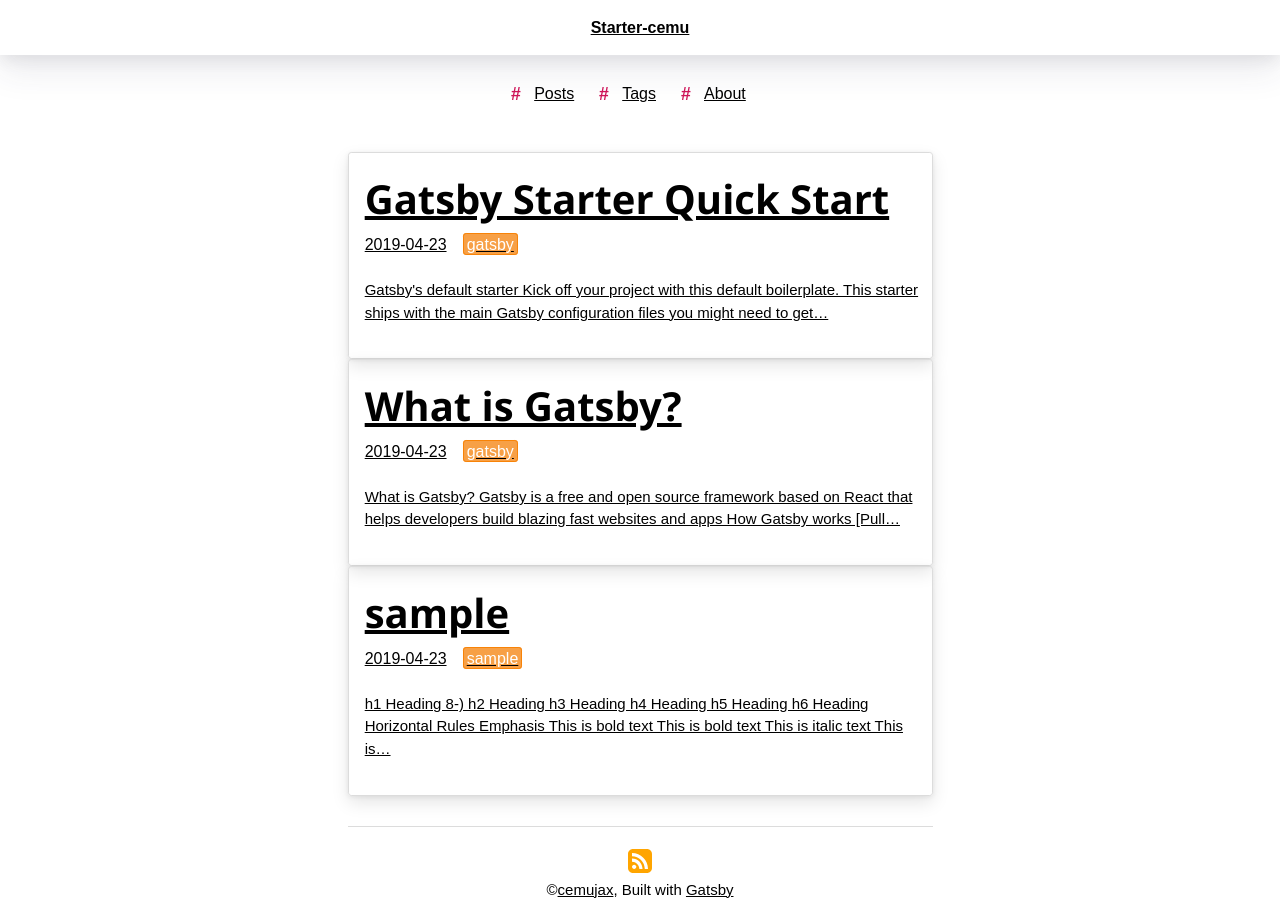
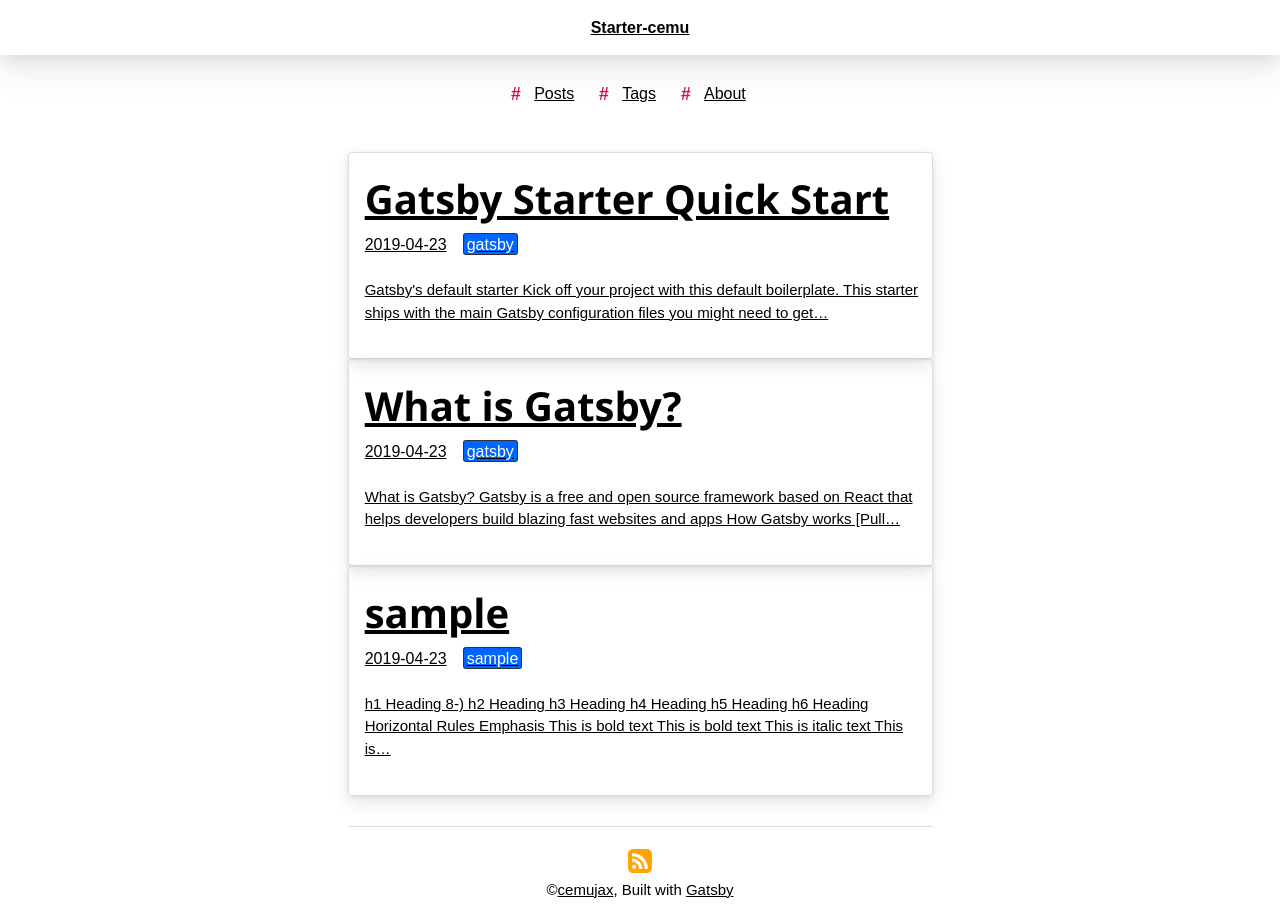
Before and after one commit to cemujax/gatsby-starter-cemu, a Gatsby site: page / in a window 1280 px wide. Built offline with nearby package versions, Linux system fonts and the light colour scheme; Gatsby itself is replaced by a stand-in of ours; some packages are replaced by stand-ins of ours; what typography-theme-judah would draw is missing.

Commit message:
ENH: improved accessibility - sufficent contrast between category background and foreground colors

```diff
--- a/src/components/post/PostHeader/PostHeader.scss
+++ b/src/components/post/PostHeader/PostHeader.scss
@@ -23,8 +23,8 @@
       margin-left: 1rem;
       color: $color-white;
       @include border-radius(0.2rem);
-      border: 1px solid #f88307;
-      background: $color-orange;
+      border: 1px solid $color-dark-gray;
+      background: $color-blue;
       padding: 0.1rem 0.2rem;
     }
   }
--- a/src/styles/_variables.scss
+++ b/src/styles/_variables.scss
@@ -8,6 +8,7 @@
 $color-dark-gray: #333;
 $color-red-violet: #ce1458;
 $color-orange: #f7a046;
+$color-blue: #0064ff;
 
 // wrapper
 $wrapper-max-width: 39rem;
```
